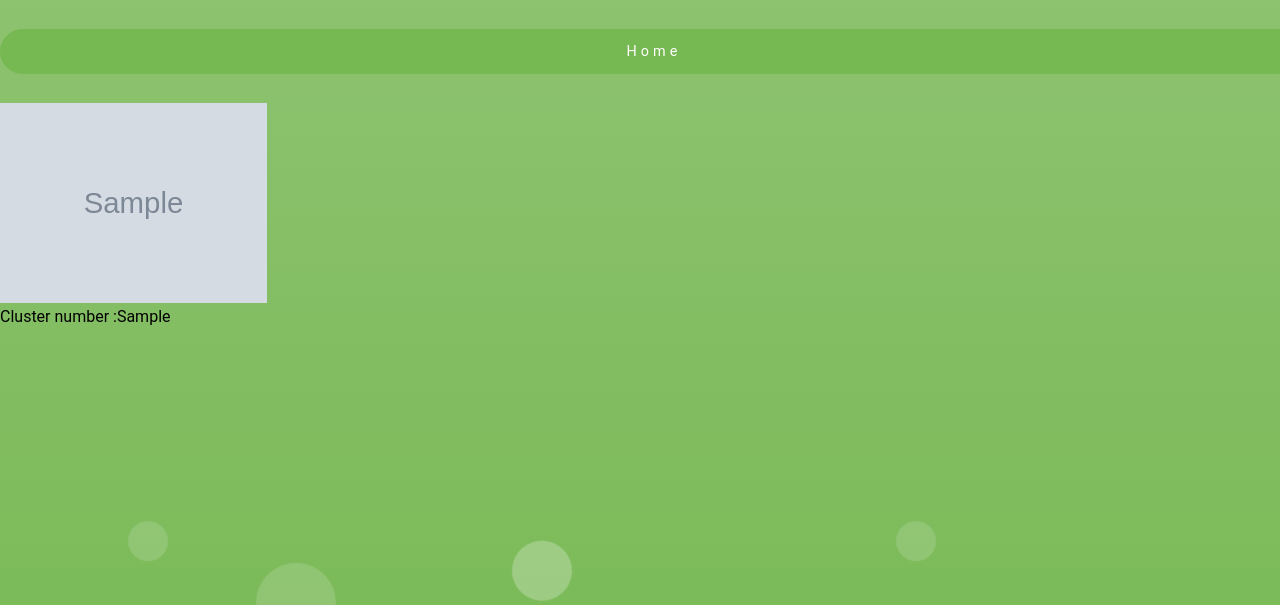
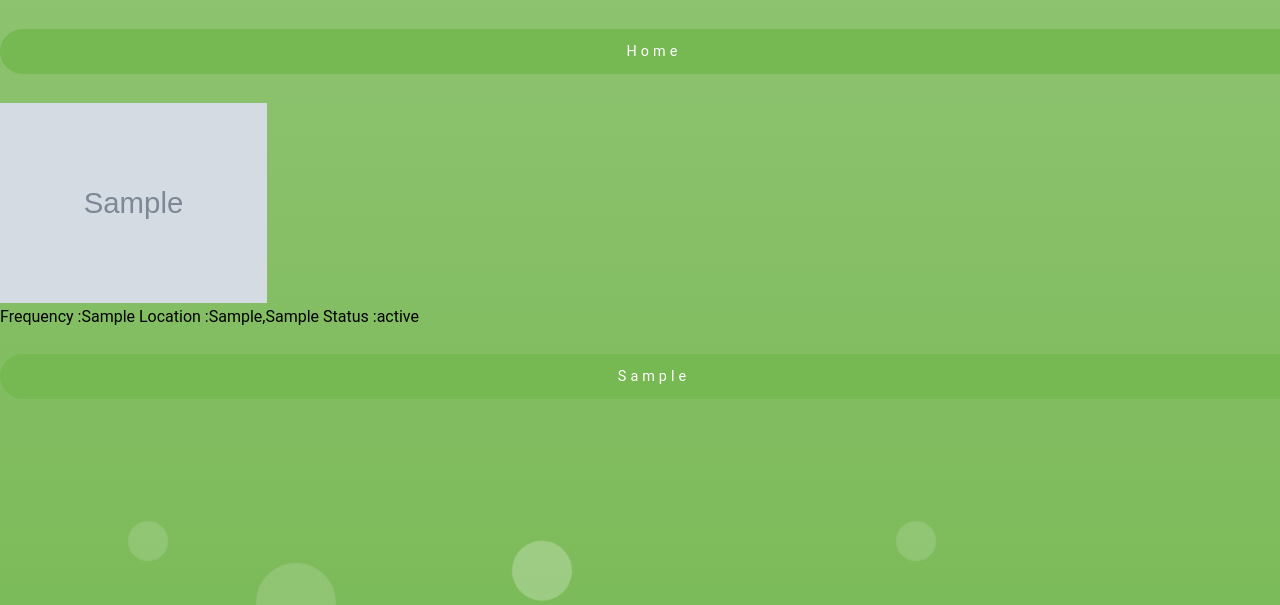
Before and after one commit to dominicksavio/Roadmakerdjango, a Django app: page /accounts/viewimages/ in a window 1280 px wide. Shown: the top 605 px of the page. Run offline with Django 3.2, Linux system fonts and the light colour scheme; a user stored in the database is signed in; tables that the repository leaves empty hold one stand-in row (values such as "Sample post"); grey boxes marked "Sample" are stand-in pictures.

Commit message:
Final Touches

```diff
--- a/accounts/templates/index.html
+++ b/accounts/templates/index.html
@@ -11,7 +11,7 @@
 <!-- //web font -->
 
 <head>
-   <title>Simple authentication</title>
+   <title>RoadMaker</title>
 </head>
 <body>
     <style type="text/css">
--- a/accounts/templates/myapp/clusterSubmit.html
+++ b/accounts/templates/myapp/clusterSubmit.html
@@ -816,7 +816,7 @@
 		       <div class="card m-2">
 		       	<a href="{% url 'home_url_id' x.cluster%}">{{x.cluster}}</a>
 
-		         {{x.frequency}}
+		         Frequency {{x.frequency}}
 		       </div>
 		     </div>
          </td>
@@ -830,7 +830,7 @@
       <div class="col-sm-4">
        <div class="card m-2">
 
-		         {{x}}
+		         Location {{x}}
 
        </div>
       </div>
--- a/accounts/templates/myapp/viewimage.html
+++ b/accounts/templates/myapp/viewimage.html
@@ -811,7 +811,10 @@
        <div class="card m-2">
         <img src="{{x.updated_image.url}}" alt="" class="card-img-top" height="200px">
         <div class="card-footer">
-         Cluster number :{{x.cluster}}
+         Frequency :{{x.frequency}}
+         Location :{{x.lat}},{{x.lon}}
+         Status :{{x.status}}
+         <a href="{% url 'home_url_id' x.cluster%}">{{x.cluster}}</a>
         </div>
        </div>
       </div>
--- a/accounts/templates/registration/login.html
+++ b/accounts/templates/registration/login.html
@@ -11,7 +11,7 @@
 
 	<!-- main -->
 	<div class="main-w3layouts wrapper">
-		<h1>Login Form</h1>
+		<h1>Login</h1>
 		<div class="main-agileinfo">
 			<div class="agileits-top">
 				<form method="post">
--- a/accounts/templates/registration/register.html
+++ b/accounts/templates/registration/register.html
@@ -10,7 +10,7 @@
 
 	<!-- main -->
 	<div class="main-w3layouts wrapper">
-		<h1>SignUp Form</h1>
+		<h1>SignUp</h1>
 		<div class="main-agileinfo">
 			<div class="agileits-top">
 				<form method="post">
```
